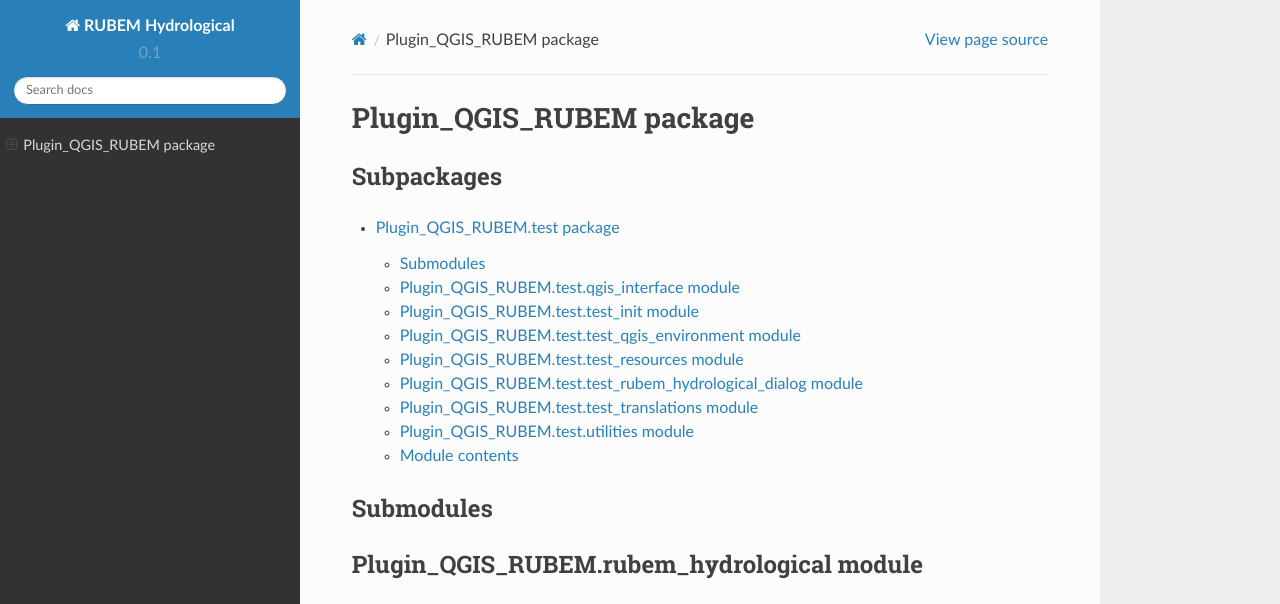
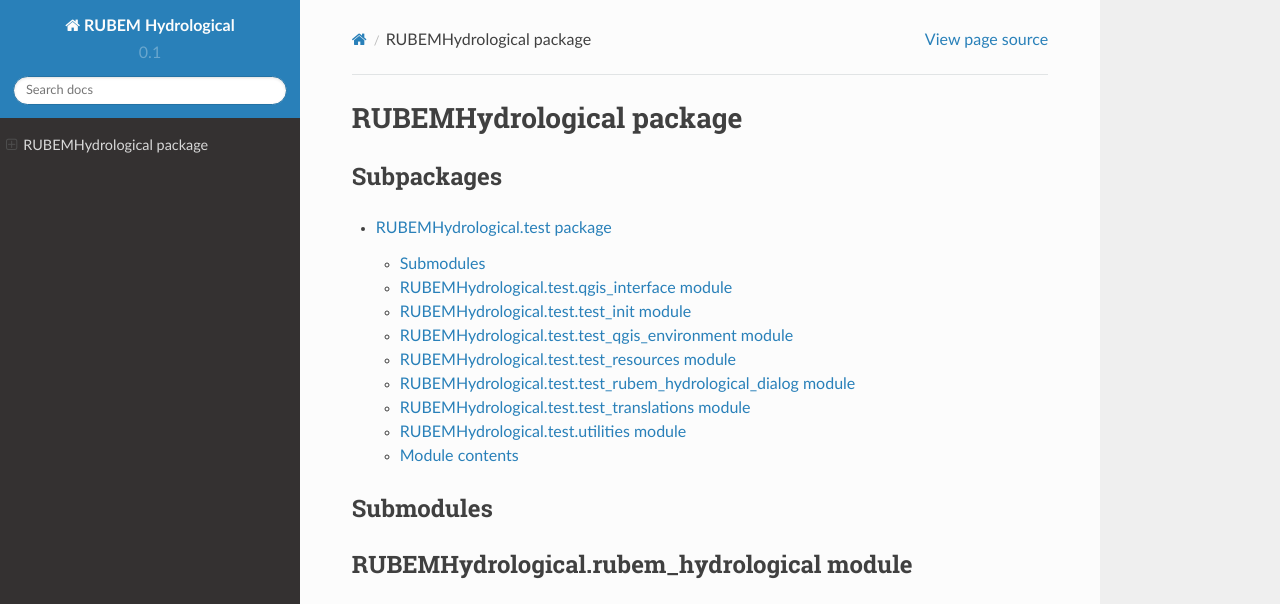
Before and after one commit to LabSid-USP/RUBEMHydrological, a Sphinx documentation site: the page built from help/source/RUBEMHydrological.rst, in a window 1280 px wide and 1218 px high. Shown: the top 604 px of the window. Built offline with Sphinx 7.4.7 and the Read the Docs theme 2.0.0, drawn with Linux system fonts in a browser that asks for light colours; formulas are drawn with MathJax 3; some of the changed text lies outside the part shown; grey boxes are pictures that could not be loaded.

Commit message:
Update repository name

```diff
--- a/help/source/Plugin_QGIS_RUBEM.rst
+++ b/help/source/RUBEMHydrological.rst
@@ -1,4 +1,4 @@
-Plugin\_QGIS\_RUBEM package
+RUBEMHydrological package
 ===========================
 
 Subpackages
@@ -7,23 +7,23 @@
 .. toctree::
    :maxdepth: 4
 
-   Plugin_QGIS_RUBEM.test
+   RUBEMHydrological.test
 
 Submodules
 ----------
 
-Plugin\_QGIS\_RUBEM.rubem\_hydrological module
+RUBEMHydrological.rubem\_hydrological module
 ----------------------------------------------
 
-.. automodule:: Plugin_QGIS_RUBEM.rubem_hydrological
+.. automodule:: RUBEMHydrological.rubem_hydrological
    :members:
    :undoc-members:
    :show-inheritance:
 
-Plugin\_QGIS\_RUBEM.rubem\_hydrological\_dialog module
+RUBEMHydrological.rubem\_hydrological\_dialog module
 ------------------------------------------------------
 
-.. automodule:: Plugin_QGIS_RUBEM.rubem_hydrological_dialog
+.. automodule:: RUBEMHydrological.rubem_hydrological_dialog
    :members:
    :undoc-members:
    :show-inheritance:
@@ -31,7 +31,7 @@
 Module contents
 ---------------
 
-.. automodule:: Plugin_QGIS_RUBEM
+.. automodule:: RUBEMHydrological
    :members:
    :undoc-members:
    :show-inheritance:
--- a/help/source/Plugin_QGIS_RUBEM.test.rst
+++ b/help/source/RUBEMHydrological.test.rst
@@ -1,61 +1,61 @@
-Plugin\_QGIS\_RUBEM.test package
+RUBEMHydrological.test package
 ================================
 
 Submodules
 ----------
 
-Plugin\_QGIS\_RUBEM.test.qgis\_interface module
+RUBEMHydrological.test.qgis\_interface module
 -----------------------------------------------
 
-.. automodule:: Plugin_QGIS_RUBEM.test.qgis_interface
+.. automodule:: RUBEMHydrological.test.qgis_interface
    :members:
    :undoc-members:
    :show-inheritance:
 
-Plugin\_QGIS\_RUBEM.test.test\_init module
+RUBEMHydrological.test.test\_init module
 ------------------------------------------
 
-.. automodule:: Plugin_QGIS_RUBEM.test.test_init
+.. automodule:: RUBEMHydrological.test.test_init
    :members:
    :undoc-members:
    :show-inheritance:
 
-Plugin\_QGIS\_RUBEM.test.test\_qgis\_environment module
+RUBEMHydrological.test.test\_qgis\_environment module
 -------------------------------------------------------
 
-.. automodule:: Plugin_QGIS_RUBEM.test.test_qgis_environment
+.. automodule:: RUBEMHydrological.test.test_qgis_environment
    :members:
    :undoc-members:
    :show-inheritance:
 
-Plugin\_QGIS\_RUBEM.test.test\_resources module
+RUBEMHydrological.test.test\_resources module
 -----------------------------------------------
 
-.. automodule:: Plugin_QGIS_RUBEM.test.test_resources
+.. automodule:: RUBEMHydrological.test.test_resources
    :members:
    :undoc-members:
    :show-inheritance:
 
-Plugin\_QGIS\_RUBEM.test.test\_rubem\_hydrological\_dialog module
+RUBEMHydrological.test.test\_rubem\_hydrological\_dialog module
 -----------------------------------------------------------------
 
-.. automodule:: Plugin_QGIS_RUBEM.test.test_rubem_hydrological_dialog
+.. automodule:: RUBEMHydrological.test.test_rubem_hydrological_dialog
    :members:
    :undoc-members:
    :show-inheritance:
 
-Plugin\_QGIS\_RUBEM.test.test\_translations module
+RUBEMHydrological.test.test\_translations module
 --------------------------------------------------
 
-.. automodule:: Plugin_QGIS_RUBEM.test.test_translations
+.. automodule:: RUBEMHydrological.test.test_translations
    :members:
    :undoc-members:
    :show-inheritance:
 
-Plugin\_QGIS\_RUBEM.test.utilities module
+RUBEMHydrological.test.utilities module
 -----------------------------------------
 
-.. automodule:: Plugin_QGIS_RUBEM.test.utilities
+.. automodule:: RUBEMHydrological.test.utilities
    :members:
    :undoc-members:
    :show-inheritance:
@@ -63,7 +63,7 @@
 Module contents
 ---------------
 
-.. automodule:: Plugin_QGIS_RUBEM.test
+.. automodule:: RUBEMHydrological.test
    :members:
    :undoc-members:
    :show-inheritance:
--- a/help/source/modules.rst
+++ b/help/source/modules.rst
@@ -1,7 +1,7 @@
-Plugin_QGIS_RUBEM
+RUBEMHydrological
 =================
 
 .. toctree::
    :maxdepth: 4
 
-   Plugin_QGIS_RUBEM
+   RUBEMHydrological
--- a/metadata.txt
+++ b/metadata.txt
@@ -12,8 +12,8 @@
 
 about=RUBEM Hydrological is a QGIS plugin that assists in the configuration and execution of the Rainfall rUnoff Balance Enhanced Model algorithm, which is an improved model of balance between rain and runoff. The distributed hydrological model for transforming precipitation into total flow is based on equations that represent the physical processes of the hydrological cycle, with spatial distribution defined in a grid and monthly time scale. The model was developed based on classic concepts of hydrological processes and equations based mainly on the formulations of the SPHY (TERINK et al., 2015), WEAP (YATES et al., 2005) and WetSpass-M (ABDOLLAHI et al., 2017). The name is a posthumous tribute to Professor Rubem La Laina Porto, dean of the Department of Hydraulic and Environmental Engineering, of the Polytechnic School of USP, who dedicated his professional life to the study, development and practices in hydrological sciences, contributing to the improvement of the state of art and training of students and professionals working in the area.
 
-tracker=https://github.com/LabSid-USP/Plugin_QGIS_RUBEM/issues
-repository=https://github.com/LabSid-USP/Plugin_QGIS_RUBEM
+tracker=https://github.com/LabSid-USP/RUBEMHydrological/issues
+repository=https://github.com/LabSid-USP/RUBEMHydrological
 # End of mandatory metadata
 
 # Recommended items:
@@ -25,7 +25,7 @@
 # Tags are comma separated with spaces allowed
 tags=hydrological model,remote sensing,grid,hydrology,pcraster,water,catchment
 
-homepage=https://github.com/LabSid-USP/Plugin_QGIS_RUBEM/#readme
+homepage=https://github.com/LabSid-USP/RUBEMHydrological/#readme
 category=Plugins
 icon=icon.png
 # experimental flag
```
Also changed, not shown: README.md (+11 -11 lines).
